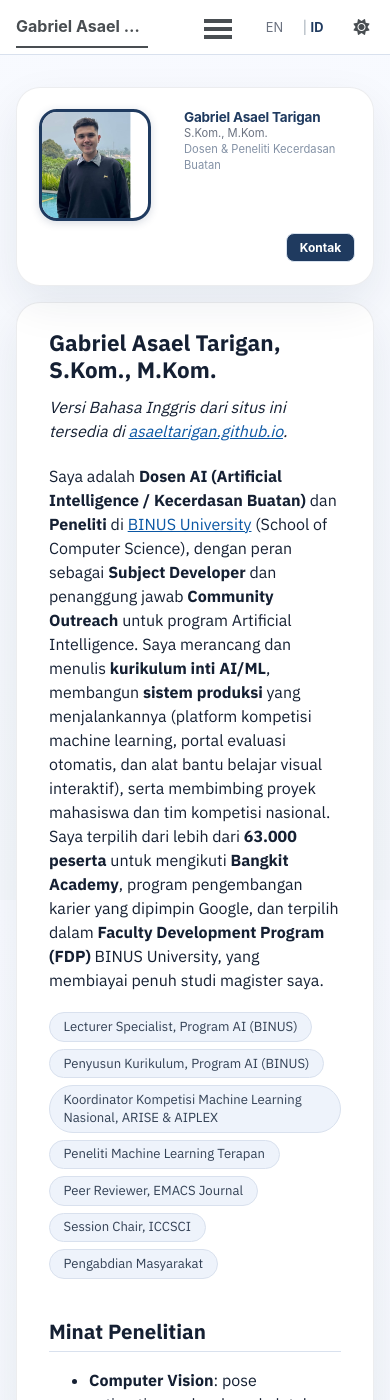
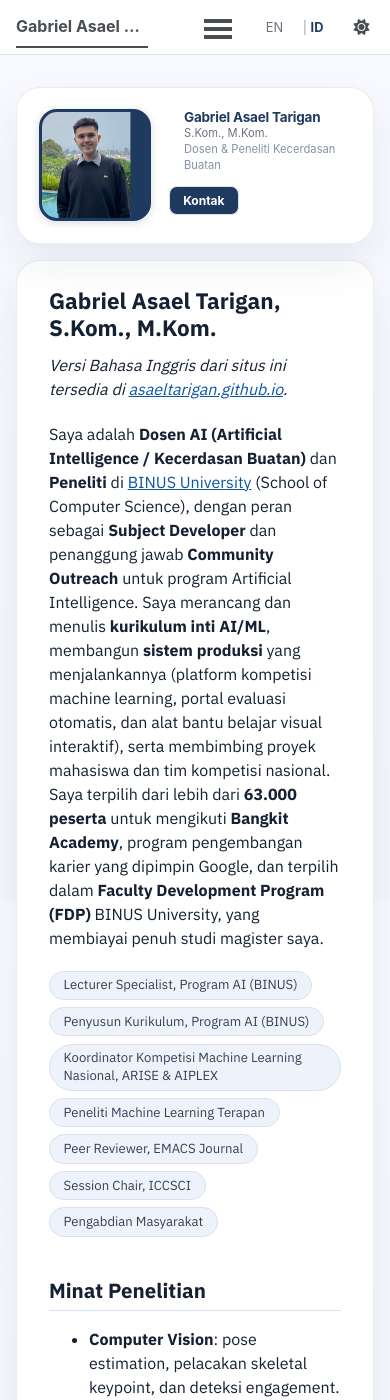
Before and after one commit to asaeltarigan/id, a Jekyll site: the page built from _pages/about.md, in a window 390 px wide and 1400 px high. Built offline with Jekyll 4.4.1, drawn with Linux system fonts in a browser that asks for light colours; a style sheet for code colours, icons or effects is not loaded.

Commit message:
Mobile: grid layout, Contact under role, navy bg fixes white line; bump cache-buster v=53

```diff
--- a/_includes/head.html
+++ b/_includes/head.html
@@ -101,4 +101,4 @@
 <link rel="preconnect" href="https://fonts.gstatic.com" crossorigin>
 <link href="https://fonts.googleapis.com/css2?family=IBM+Plex+Sans:wght@400;500;600;700&display=swap" rel="stylesheet">
 <link rel="stylesheet" href="{{ base_path }}/assets/css/main.css">
-<link rel="stylesheet" href="{{ base_path }}/assets/css/custom.css?v=52">
+<link rel="stylesheet" href="{{ base_path }}/assets/css/custom.css?v=53">
--- a/assets/css/custom.css
+++ b/assets/css/custom.css
@@ -102,12 +102,18 @@ html[data-theme="dark"] .author__credentials { color: #94a3b8; }
      Overrides the theme's 36px table-cell avatar width, which otherwise
      squashes/clips the photo. */
   .sidebar .author__avatar { display: table-cell; vertical-align: top; width: auto !important; padding-right: 1.1rem; text-align: left; }
-  .sidebar .author__avatar img { display: block; margin: 0; width: 112px !important; height: 112px !important; object-fit: cover; border-radius: 18px !important; }
+  .sidebar .author__avatar img { display: block; margin: 0; width: 112px !important; height: 112px !important; object-fit: cover; border-radius: 18px !important; background: #1f3a5f !important; }
   .sidebar .author__content { display: table-cell; vertical-align: top; width: auto; text-align: left; margin-top: 0; padding-right: 0; }
   .sidebar .author__name, .sidebar .author__bio { text-align: left; }
-  .sidebar .author__urls-wrapper { display: block; margin: 0.8rem 0 0 0; text-align: right; }
-  .sidebar .author__urls-wrapper .author__urls { text-align: right; }
-  .sidebar .author__urls-wrapper .btn--inverse { display: inline-block; margin-left: 0; }
+  /* Grid: avatar spans 2 rows (col 1), content row1 + Contact row2 in the RIGHT
+     column so the button sits JUST BELOW the role text (not at card bottom).
+     Left pic / right name-role, button under the role. White line on photo =
+     white bg showing in rounded corners -> navy img background fixes it. */
+  .sidebar > div[itemscope] { display: grid !important; grid-template-columns: auto 1fr; grid-auto-rows: auto; align-items: start; }
+  .sidebar .author__avatar { grid-column: 1; grid-row: 1 / span 2; justify-self: start; align-self: start; }
+  .sidebar .author__content { grid-column: 2; grid-row: 1; }
+  .sidebar .author__urls-wrapper { grid-column: 2; grid-row: 2; text-align: left; margin-top: 0.4rem; }
+  /* Contact button: navy, rounded (was gray/inverse - confusing) */
   .sidebar .author__urls-wrapper .btn--inverse,
   .btn--inverse { background: #1f3a5f !important; color: #fff !important; border: none; padding: 0.5em 1.1em; border-radius: 8px; }
 }
```
